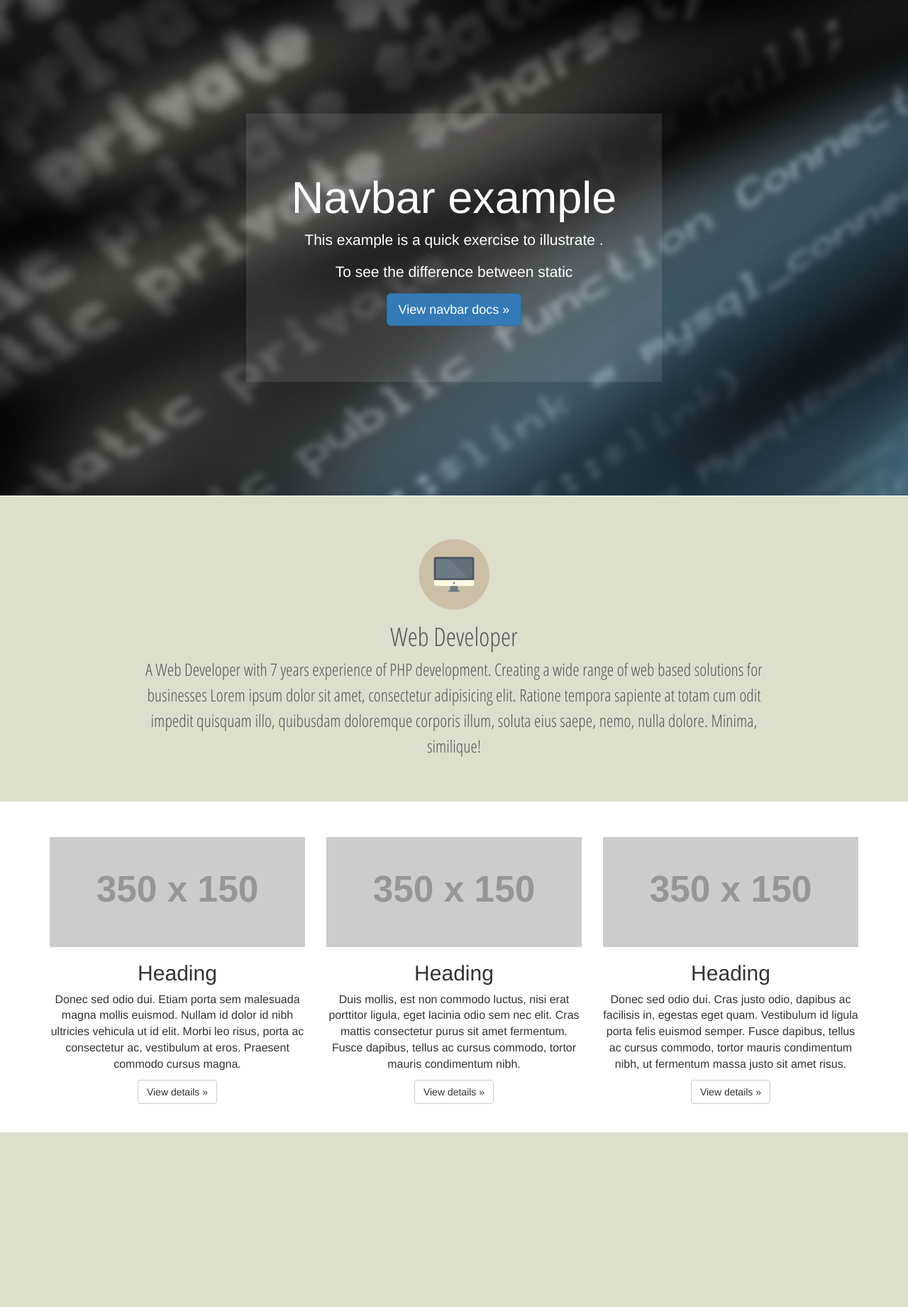
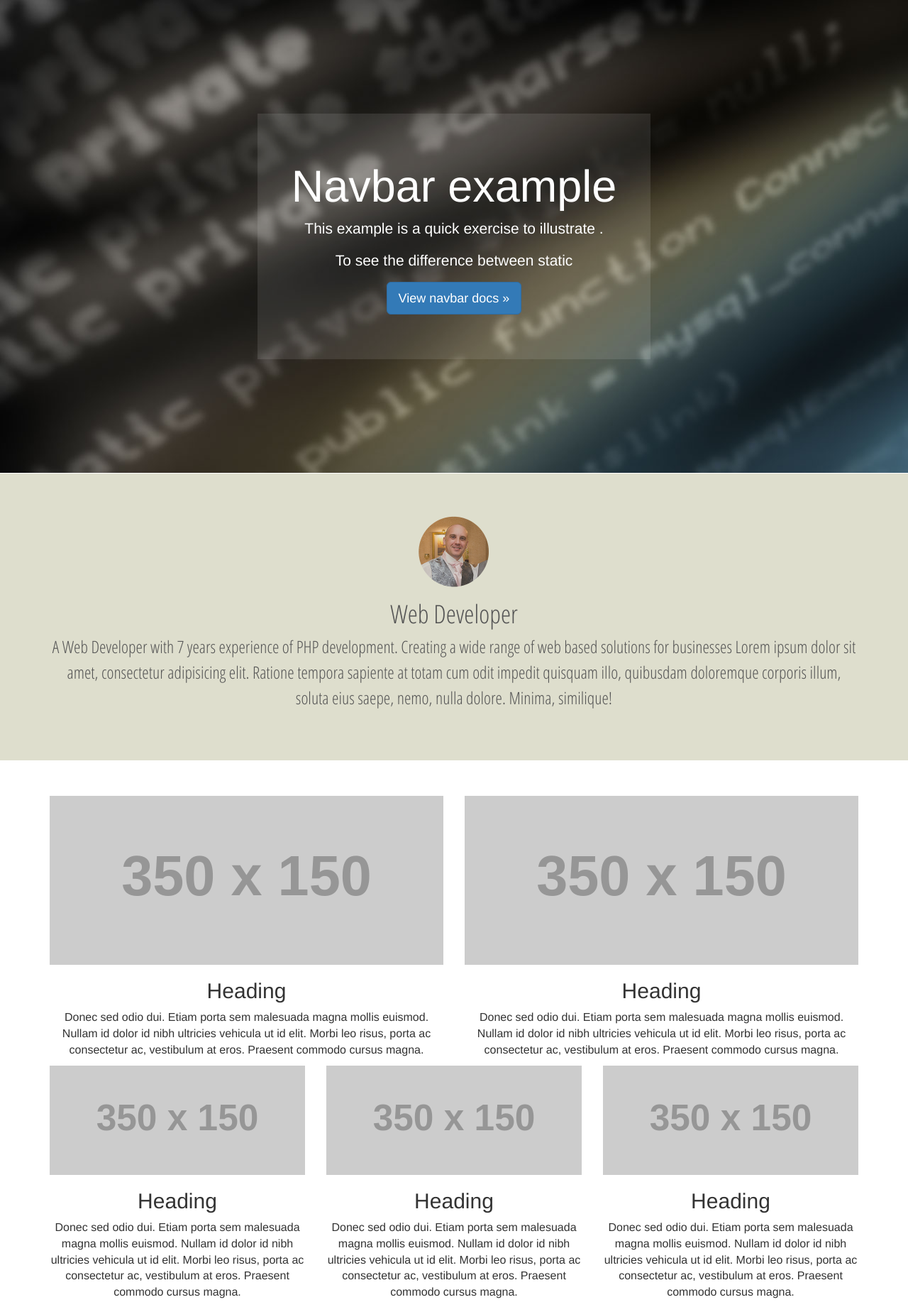
Before and after one commit to phoenix1331/darrenwilliams.me.uk, a PHP site: page / in a window 1280 px wide. Shown: the part 111-1952 px from the top of the page at 71% size. Run offline with PHP 8.4, Linux system fonts and the light colour scheme; grey boxes labelled with a size stand in for pictures from a placeholder-image service; some libraries are stand-ins or nearby versions.

Commit message:
Jumbo edits

```diff
--- a/css/styles.css
+++ b/css/styles.css
@@ -31,6 +31,24 @@ a.navbar-brand{
 	font-family: 'Open Sans Condensed', sans-serif;
 }
 
+.jumbotron-wrap{
+	width:100%;
+	margin:111px 0 0 0;
+	padding:10em 0;
+	background:url('../images/jumbo.jpg');
+	background-size:auto;
+	background-repeat:no-repeat;
+	text-align:center;
+}
+
+.jumbotron{
+	margin:auto;
+	padding:3em;
+	color:#fff;
+	background:rgba(255, 255, 255, 0.1);
+	display:inline-block;
+}
+
 #main{
 	width:100%;
 	background:#fff;
@@ -62,34 +80,18 @@ a.navbar-brand{
 }
 
 .intro-text-copy{
-	width:70%;
-	margin:0 auto;
 	font-size:24px;
 }
 
 #central{
 	width:100%;
 	height:400px;
-	background:#dedecd;
+	background:url('../images/bg.jpg');
 	clear:both;
 	margin:30px 0 50px;
 }
 
-.jumbotron-wrap{
-	width:100%;
-	margin:111px 0 0 0;
-	padding:10em 0;
-	background:url('../images/jumbo.jpg');
-	text-align:center;
-}
 
-.jumbotron{
-	margin:auto;
-	padding:5%;
-	color:#fff;
-	background:rgba(255, 255, 255, 0.1);
-	display:inline-block;
-}
 
 
 
@@ -99,6 +101,7 @@ a.navbar-brand{
 
 footer{
 	width:100%;
-	background:#e1e4b3;
+	min-height:200px;
+	background:#dedecd;
 	clear:both;
 }
--- a/includes/footer.php
+++ b/includes/footer.php
@@ -2,22 +2,12 @@
      <div class="container center">
        <div class="row" data-sr="enter left">
             <div class="col-lg-4">
-              <img src="http://placehold.it/350x150">
-              <h2>Heading</h2>
-              <p>Donec sed odio dui. Etiam porta sem malesuada magna mollis euismod. Nullam id dolor id nibh ultricies vehicula ut id elit. Morbi leo risus, porta ac consectetur ac, vestibulum at eros. Praesent commodo cursus magna.</p>
-              <p><a class="btn btn-default" href="#" role="button">View details &raquo;</a></p>
             </div><!-- /.col-lg-4 -->
             <div class="col-lg-4">
-              <img src="http://placehold.it/350x150">
-              <h2>Heading</h2>
-              <p>Duis mollis, est non commodo luctus, nisi erat porttitor ligula, eget lacinia odio sem nec elit. Cras mattis consectetur purus sit amet fermentum. Fusce dapibus, tellus ac cursus commodo, tortor mauris condimentum nibh.</p>
-              <p><a class="btn btn-default" href="#" role="button">View details &raquo;</a></p>
+
             </div><!-- /.col-lg-4 -->
             <div class="col-lg-4">
-              <img src="images/misyb_port.png">
-              <h2>Heading</h2>
-              <p>Donec sed odio dui. Cras justo odio, dapibus ac facilisis in, egestas eget quam. Vestibulum id ligula porta felis euismod semper. Fusce dapibus, tellus ac cursus commodo, tortor mauris condimentum nibh, ut fermentum massa justo sit amet risus.</p>
-              <p><a class="btn btn-default" href="#" role="button">View details &raquo;</a></p>
+
             </div><!-- /.col-lg-4 -->
         </div>
         </div>
--- a/includes/header.php
+++ b/includes/header.php
@@ -8,7 +8,7 @@
     <meta name="author" content="">
     <link rel="icon" href="favicon.ico">
 
-    <title>Fixed Top Navbar Example for Bootstrap</title>
+    <title>Darren Williams | Web Developer</title>
 
     <!--Fonts-->
     <link href='http://fonts.googleapis.com/css?family=Open+Sans+Condensed:300' rel='stylesheet' type='text/css'>
--- a/index.php
+++ b/index.php
@@ -39,54 +39,49 @@
 
 
     <div id="intro">
-    <div class="intro-icon"><img src="images/computer-icon.png" alt="Computer icon" /></div>
-      <p class="center intro-text-title">Web Developer</p>
-      <p class="center intro-text-copy">A Web Developer with 7 years experience of PHP development. Creating a wide range of web based solutions for businesses Lorem ipsum dolor sit amet, consectetur adipisicing elit. Ratione tempora sapiente at totam cum odit impedit quisquam illo, quibusdam doloremque corporis illum, soluta eius saepe, nemo, nulla dolore. Minima, similique!</p>
+      <div class="container center">
+      <div class="intro-icon"><img src="images/computer-icon.png" alt="Computer icon" /></div>
+        <p class="center intro-text-title">Web Developer</p>
+        <p class="center intro-text-copy">A Web Developer with 7 years experience of PHP development. Creating a wide range of web based solutions for businesses Lorem ipsum dolor sit amet, consectetur adipisicing elit. Ratione tempora sapiente at totam cum odit impedit quisquam illo, quibusdam doloremque corporis illum, soluta eius saepe, nemo, nulla dolore. Minima, similique!</p>
+      </div>
     </div>
+
     <div id="main">
-       <div class="container center">
+
+       <!-- <div id="central"></div> -->
+      <div class="container center">
+          <div class="row">
+            <div class="col-lg-6">
+              <img src="http://placehold.it/350x150">
+              <h2>Heading</h2>
+              <p>Donec sed odio dui. Etiam porta sem malesuada magna mollis euismod. Nullam id dolor id nibh ultricies vehicula ut id elit. Morbi leo risus, porta ac consectetur ac, vestibulum at eros. Praesent commodo cursus magna.</p>
+
+            </div><!-- /.col-lg-6 -->
+            <div class="col-lg-6">
+              <img src="http://placehold.it/350x150">
+              <h2>Heading</h2>
+              <p>Donec sed odio dui. Etiam porta sem malesuada magna mollis euismod. Nullam id dolor id nibh ultricies vehicula ut id elit. Morbi leo risus, porta ac consectetur ac, vestibulum at eros. Praesent commodo cursus magna.</p>
+
+            </div><!-- /.col-lg-6 -->
+                <div class="container center">
           <div class="row" data-sr="enter left">
             <div class="col-lg-4">
               <img src="http://placehold.it/350x150">
               <h2>Heading</h2>
               <p>Donec sed odio dui. Etiam porta sem malesuada magna mollis euismod. Nullam id dolor id nibh ultricies vehicula ut id elit. Morbi leo risus, porta ac consectetur ac, vestibulum at eros. Praesent commodo cursus magna.</p>
-              <p><a class="btn btn-default" href="#" role="button">View details &raquo;</a></p>
             </div><!-- /.col-lg-4 -->
             <div class="col-lg-4">
               <img src="http://placehold.it/350x150">
               <h2>Heading</h2>
-              <p>Duis mollis, est non commodo luctus, nisi erat porttitor ligula, eget lacinia odio sem nec elit. Cras mattis consectetur purus sit amet fermentum. Fusce dapibus, tellus ac cursus commodo, tortor mauris condimentum nibh.</p>
-              <p><a class="btn btn-default" href="#" role="button">View details &raquo;</a></p>
+              <p>Donec sed odio dui. Etiam porta sem malesuada magna mollis euismod. Nullam id dolor id nibh ultricies vehicula ut id elit. Morbi leo risus, porta ac consectetur ac, vestibulum at eros. Praesent commodo cursus magna.</p>
             </div><!-- /.col-lg-4 -->
             <div class="col-lg-4">
               <img src="http://placehold.it/350x150">
               <h2>Heading</h2>
-              <p>Donec sed odio dui. Cras justo odio, dapibus ac facilisis in, egestas eget quam. Vestibulum id ligula porta felis euismod semper. Fusce dapibus, tellus ac cursus commodo, tortor mauris condimentum nibh, ut fermentum massa justo sit amet risus.</p>
-              <p><a class="btn btn-default" href="#" role="button">View details &raquo;</a></p>
+              <p>Donec sed odio dui. Etiam porta sem malesuada magna mollis euismod. Nullam id dolor id nibh ultricies vehicula ut id elit. Morbi leo risus, porta ac consectetur ac, vestibulum at eros. Praesent commodo cursus magna.</p>
             </div><!-- /.col-lg-4 -->
         </div>
       </div>
-       <div id="central"></div>
-      <div class="container center">
-          <div class="row">
-            <div class="col-lg-4">
-              <img src="http://placehold.it/350x150">
-              <h2>Heading</h2>
-              <p>Donec sed odio dui. Etiam porta sem malesuada magna mollis euismod. Nullam id dolor id nibh ultricies vehicula ut id elit. Morbi leo risus, porta ac consectetur ac, vestibulum at eros. Praesent commodo cursus magna.</p>
-              <p><a class="btn btn-default" href="#" role="button">View details &raquo;</a></p>
-            </div><!-- /.col-lg-4 -->
-            <div class="col-lg-4">
-              <img src="http://placehold.it/350x150">
-              <h2>Heading</h2>
-              <p>Duis mollis, est non commodo luctus, nisi erat porttitor ligula, eget lacinia odio sem nec elit. Cras mattis consectetur purus sit amet fermentum. Fusce dapibus, tellus ac cursus commodo, tortor mauris condimentum nibh.</p>
-              <p><a class="btn btn-default" href="#" role="button">View details &raquo;</a></p>
-            </div><!-- /.col-lg-4 -->
-            <div class="col-lg-4">
-              <img src="http://placehold.it/350x150">
-              <h2>Heading</h2>
-              <p>Donec sed odio dui. Cras justo odio, dapibus ac facilisis in, egestas eget quam. Vestibulum id ligula porta felis euismod semper. Fusce dapibus, tellus ac cursus commodo, tortor mauris condimentum nibh, ut fermentum massa justo sit amet risus.</p>
-              <p><a class="btn btn-default" href="#" role="button">View details &raquo;</a></p>
-            </div><!-- /.col-lg-4 -->
       </div>
     </div>
     </div><!--close main-->
```
Also changed, not shown: images/bg.jpg (added), images/computer-icon.png, images/jumbo.jpg.
